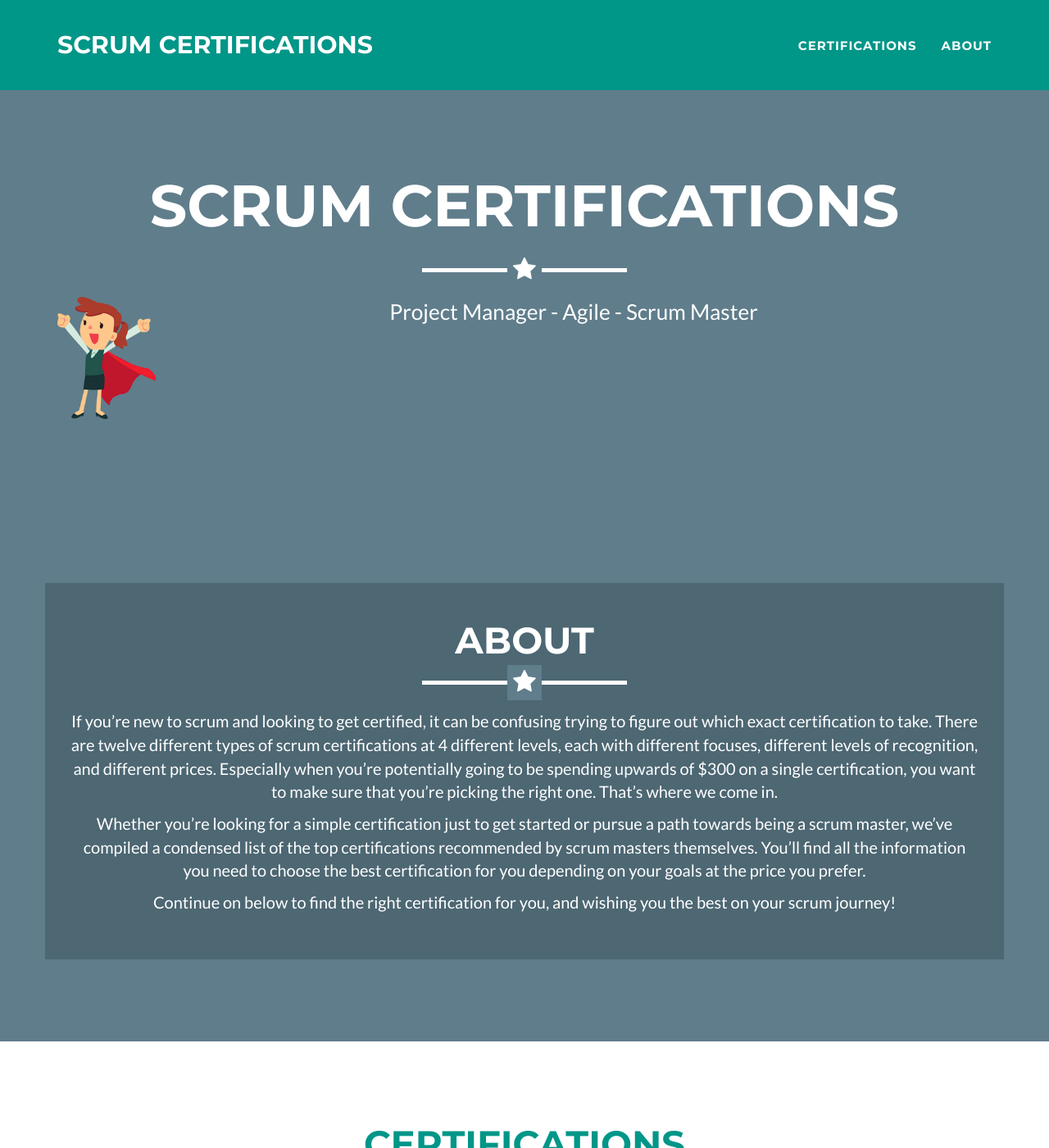
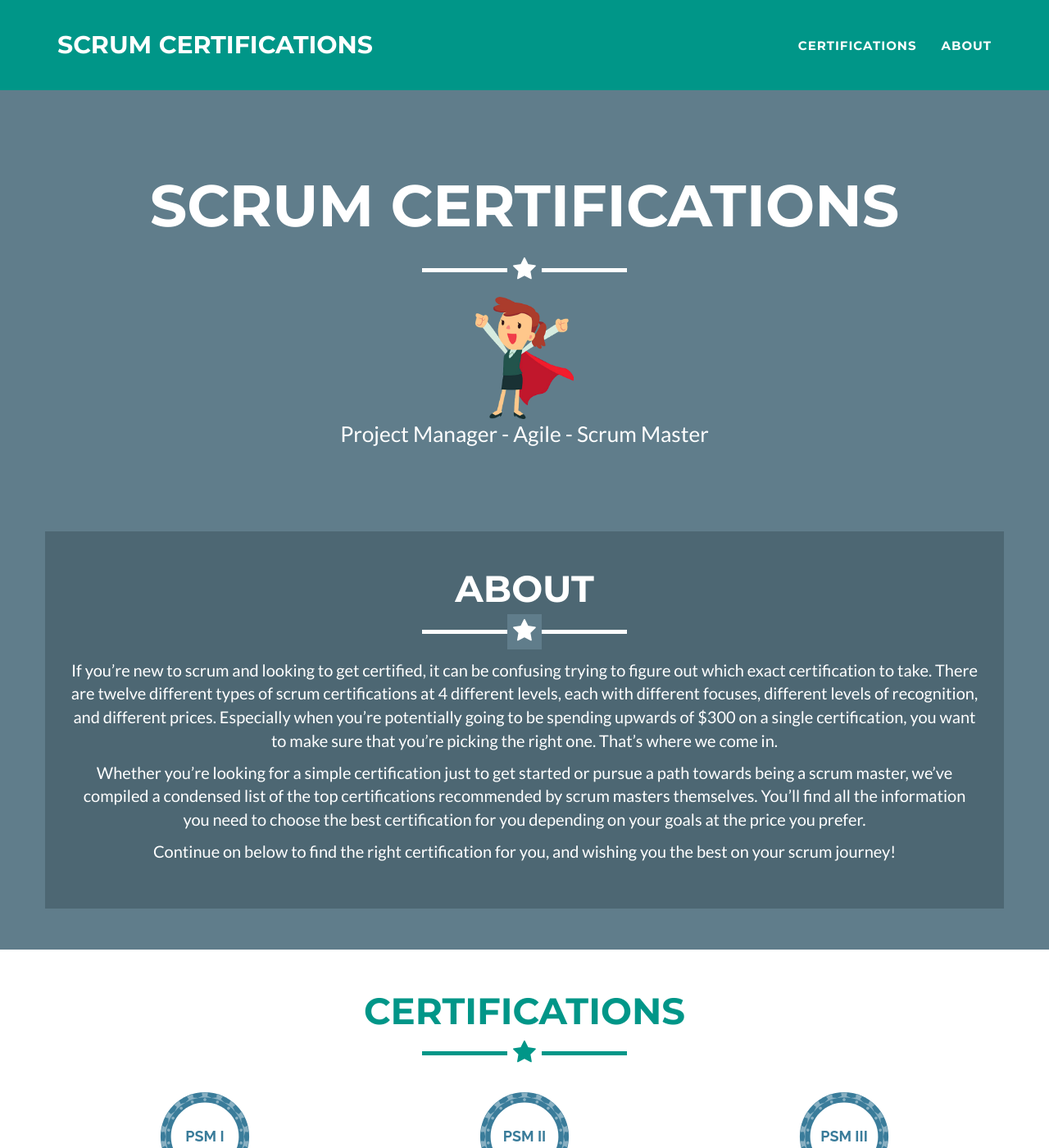
Before and after one commit to sali210/scrum-certsite, a Jekyll site: the page built from _posts/2014-07-18-project-1.markdown, in a window 1280 px wide and 1400 px high. Shown: the whole window at 82% size. Built offline with Jekyll 4.4.1, drawn with Linux system fonts in a browser that asks for light colours.

Commit message:
changed the padding

```diff
--- a/_includes/css/main.css
+++ b/_includes/css/main.css
@@ -99,7 +99,6 @@ header img {
     margin: 0 auto 20px;
     max-width: 8em !important;
     margin: auto;
-    float: left;
 }
 
 header .intro-text .name {
@@ -118,7 +117,6 @@ header .intro-text .skills {
 @media(min-width:768px) {
     header .container {
         padding-top: 200px;
-        padding-bottom: 100px;
     }
 
     header .intro-text .name {
@@ -176,9 +174,8 @@ header .intro-text .skills {
 .navbar-inverse {
     border: 0;
 }
-
 section {
-    padding: 100px 0;
+    padding: 50px 0;
 }
 
 section h2 {
```
